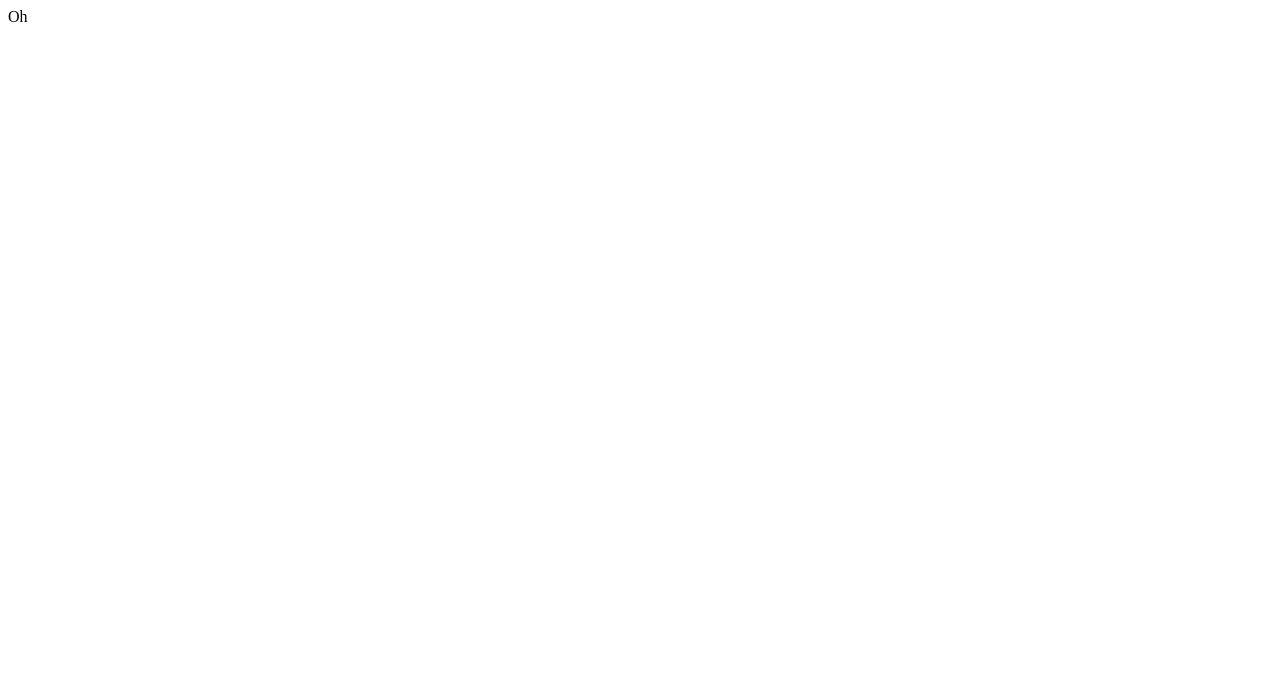
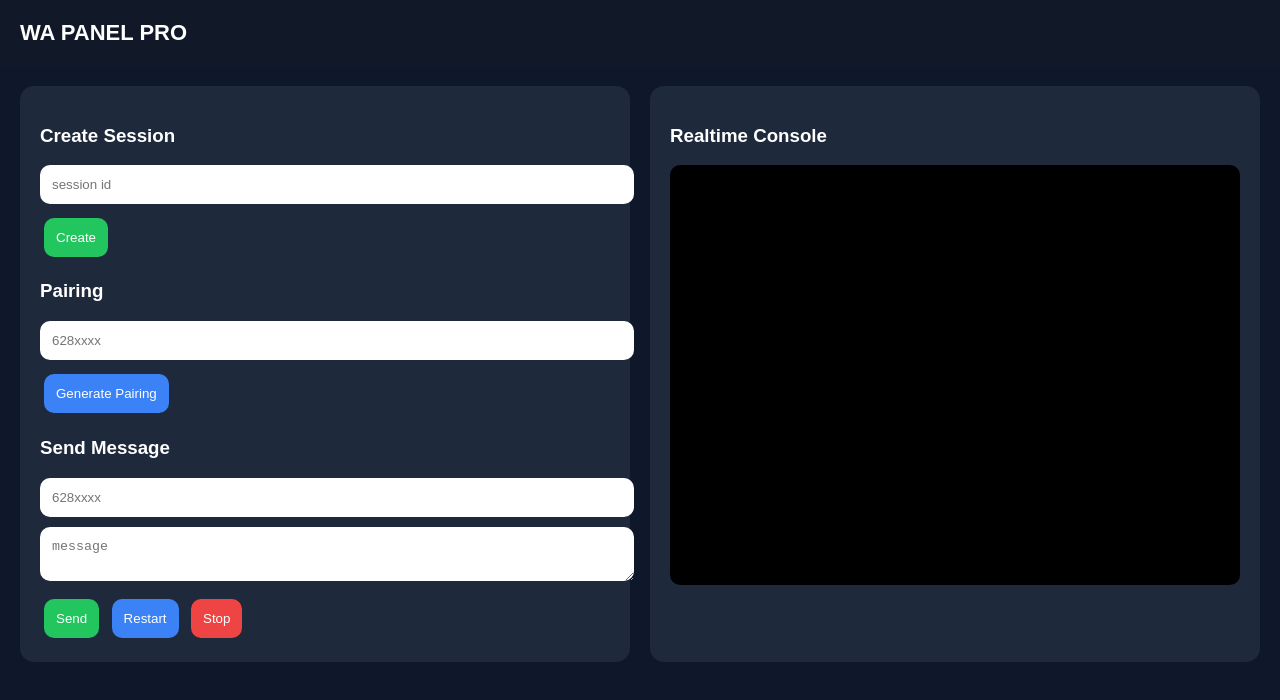
Before and after one commit to Nillapesr/deploybotdimsz, a website: page public/index.html in a window 1280 px wide. Drawn offline with nearby package versions, Linux system fonts and the light colour scheme; no server answers.

Commit message:
Add files via upload

```diff
--- a/public/index.html
+++ b/public/index.html
@@ -1 +1,235 @@
-Oh
+
+<!DOCTYPE html>
+<html>
+<head>
+<meta charset="UTF-8">
+<meta name="viewport" content="width=device-width, initial-scale=1.0">
+<title>WA PANEL PRO</title>
+<script src="/socket.io/socket.io.js"></script>
+
+<style>
+body{
+background:#0f172a;
+font-family:Arial;
+margin:0;
+color:white;
+}
+
+.top{
+padding:20px;
+background:#111827;
+font-size:22px;
+font-weight:bold;
+}
+
+.wrap{
+padding:20px;
+display:grid;
+grid-template-columns:1fr 1fr;
+gap:20px;
+}
+
+.card{
+background:#1e293b;
+padding:20px;
+border-radius:14px;
+}
+
+input,textarea{
+width:100%;
+padding:12px;
+border:none;
+border-radius:10px;
+margin-bottom:10px;
+}
+
+button{
+padding:12px;
+border:none;
+border-radius:10px;
+cursor:pointer;
+margin:4px;
+}
+
+.console{
+background:black;
+height:400px;
+overflow:auto;
+padding:10px;
+border-radius:10px;
+font-size:13px;
+}
+
+.green{
+background:#22c55e;
+color:white;
+}
+
+.red{
+background:#ef4444;
+color:white;
+}
+
+.blue{
+background:#3b82f6;
+color:white;
+}
+</style>
+</head>
+
+<body>
+
+<div class="top">
+WA PANEL PRO
+</div>
+
+<div class="wrap">
+
+<div class="card">
+
+<h3>Create Session</h3>
+
+<input id="session" placeholder="session id">
+<button class="green" onclick="createSession()">Create</button>
+
+<h3>Pairing</h3>
+
+<input id="number" placeholder="628xxxx">
+<button class="blue" onclick="pair()">Generate Pairing</button>
+
+<h2 id="paircode"></h2>
+
+<h3>Send Message</h3>
+
+<input id="to" placeholder="628xxxx">
+<textarea id="msg" placeholder="message"></textarea>
+
+<button class="green" onclick="send()">Send</button>
+<button class="blue" onclick="restart()">Restart</button>
+<button class="red" onclick="stop()">Stop</button>
+
+</div>
+
+<div class="card">
+<h3>Realtime Console</h3>
+<div class="console" id="console"></div>
+</div>
+
+</div>
+
+<script>
+
+const socket = io()
+
+socket.on("log",(data)=>{
+
+ const div = document.getElementById("console")
+
+ div.innerHTML += "<div>["+data.sessionId+"] "+data.text+"</div>"
+
+ div.scrollTop = div.scrollHeight
+})
+
+async function createSession(){
+
+ const sessionId =
+ document.getElementById("session").value
+
+ const req = await fetch("/create-session",{
+   method:"POST",
+   headers:{
+     "Content-Type":"application/json"
+   },
+   body:JSON.stringify({ sessionId })
+ })
+
+ alert("session created")
+}
+
+async function pair(){
+
+ const sessionId =
+ document.getElementById("session").value
+
+ const number =
+ document.getElementById("number").value
+
+ const req = await fetch("/pair",{
+   method:"POST",
+   headers:{
+     "Content-Type":"application/json"
+   },
+   body:JSON.stringify({
+     sessionId,
+     number
+   })
+ })
+
+ const res = await req.json()
+
+ document.getElementById("paircode").innerHTML =
+ res.code || res.message
+}
+
+async function send(){
+
+ const sessionId =
+ document.getElementById("session").value
+
+ const number =
+ document.getElementById("to").value
+
+ const message =
+ document.getElementById("msg").value
+
+ await fetch("/send",{
+   method:"POST",
+   headers:{
+     "Content-Type":"application/json"
+   },
+   body:JSON.stringify({
+     sessionId,
+     number,
+     message
+   })
+ })
+
+ alert("message sent")
+}
+
+async function restart(){
+
+ const sessionId =
+ document.getElementById("session").value
+
+ await fetch("/restart",{
+   method:"POST",
+   headers:{
+     "Content-Type":"application/json"
+   },
+   body:JSON.stringify({ sessionId })
+ })
+
+ alert("restarted")
+}
+
+async function stop(){
+
+ const sessionId =
+ document.getElementById("session").value
+
+ await fetch("/stop",{
+   method:"POST",
+   headers:{
+     "Content-Type":"application/json"
+   },
+   body:JSON.stringify({ sessionId })
+ })
+
+ alert("stopped")
+}
+
+</script>
+
+</body>
+</html>
```
